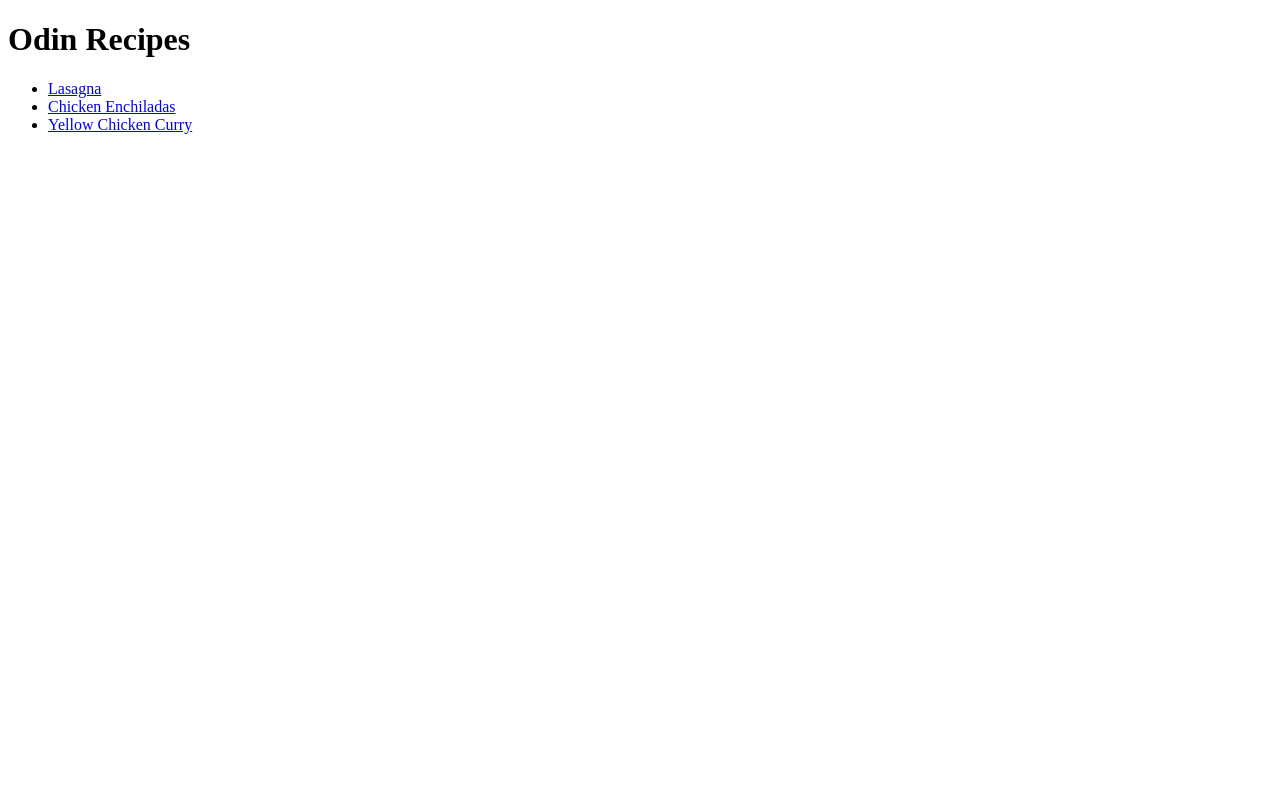
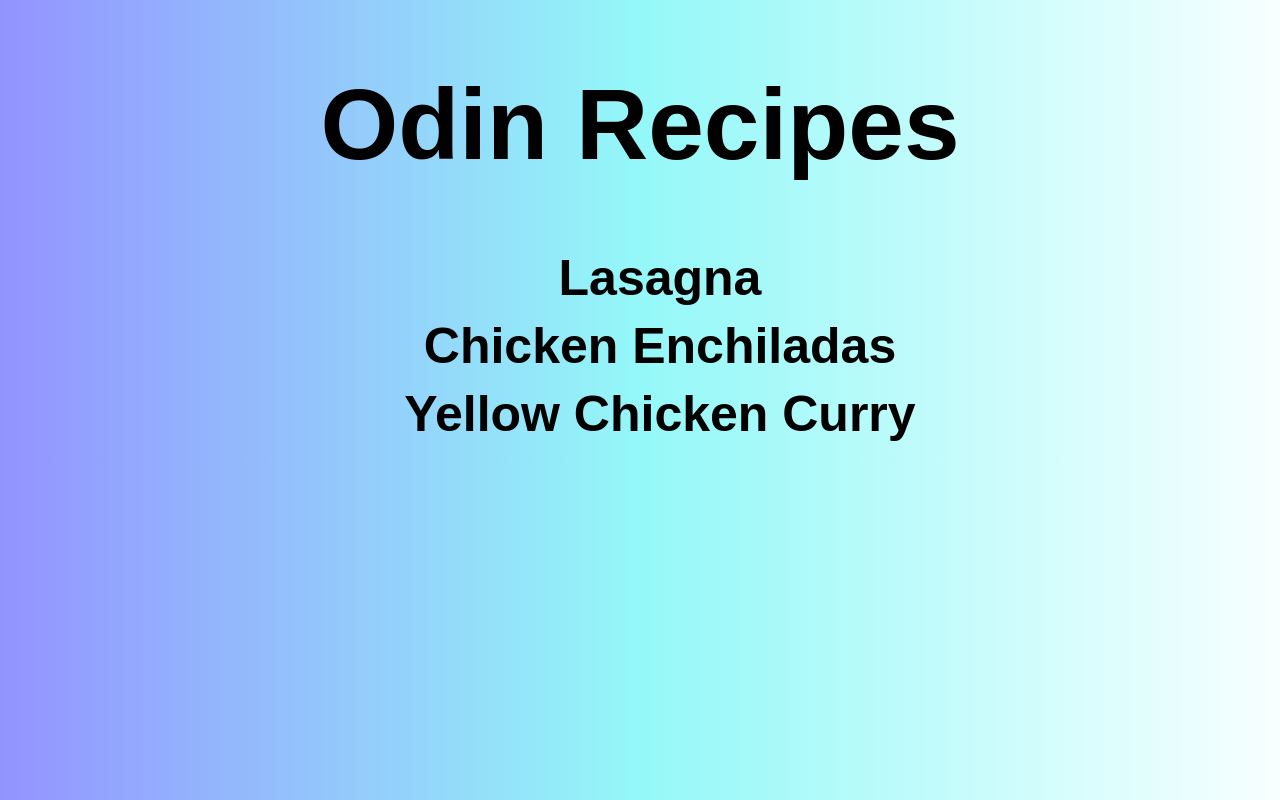
Before and after one commit to 8BitUser/odin-recipes, a plain HTML site: page index.html in a window 1280 px wide. Drawn offline with Linux system fonts and the light colour scheme.

Commit message:
Add some stylying with css

```diff
--- a/index.html
+++ b/index.html
@@ -3,6 +3,7 @@
 <head>
     <meta charset="UTF-8">
     <title>Odin Recipes</title>
+    <link rel="stylesheet" href="styles.css">
 </head>
 <body>
     <h1>Odin Recipes</h1>
--- /dev/null
+++ b/styles.css
@@ -0,0 +1,30 @@
+body {
+    text-align: center;
+    font-family:Arial, Helvetica, sans-serif;
+    background: linear-gradient(to left, rgb(248, 255, 255) , rgb(148, 248, 248), rgb(147, 147, 255));
+
+}
+h1 {
+    font-size: 100px;
+}
+h1:hover {
+    cursor: default;
+}
+
+li {
+    list-style: none;
+    padding: 0;
+    margin-bottom: 10px;
+}
+
+a {
+    text-decoration: none;
+    font-size: 50px;
+    font-weight: bold;
+    color: black;
+}
+
+a:hover {
+    color: rgb(147, 147, 255);
+    transition: ease-out .2s;
+}
```
Also changed, not shown: recipes/enchiladas.html (+1 -0 lines).
